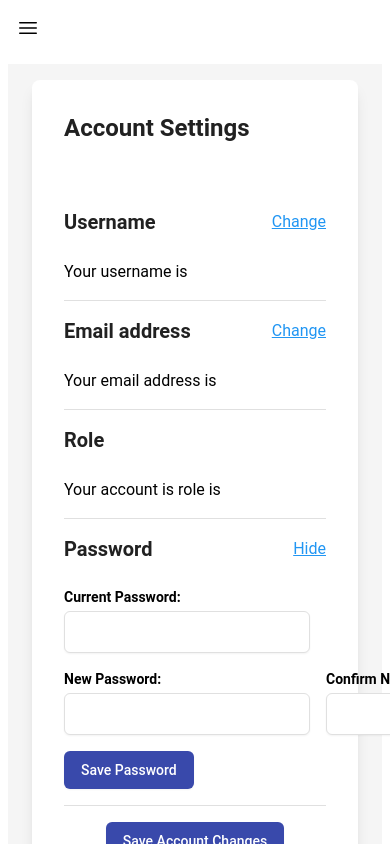
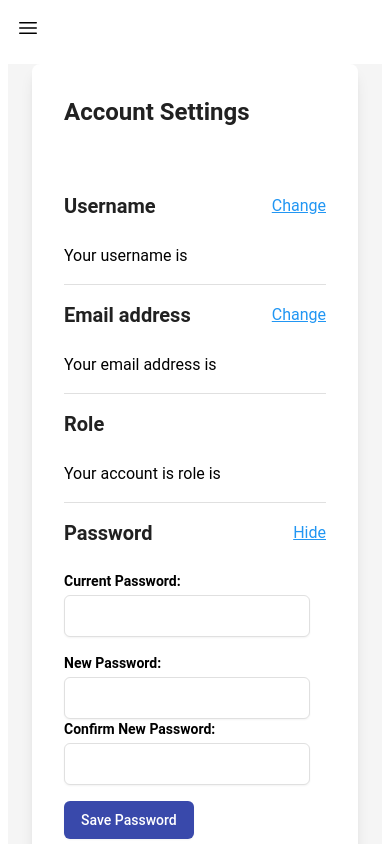
Before and after one commit to Ansh09-chawla/GPT-Compare, a React (Vite) app in the folder frontend/: page /home/account-settings in a window 390 px wide. Built offline with nearby package versions, Linux system fonts and the light colour scheme; no server answers; sample sign-in values are in the browser's storage.

Commit message:
Finalized the Account-Settings Page Responsive

```diff
--- a/frontend/src/pages/AccountSettings/Account.tsx
+++ b/frontend/src/pages/AccountSettings/Account.tsx
@@ -117,7 +117,7 @@ const AccountSettings = () => {
 
   return (
     <div className="min-h-screen flex items-center justify-center bg-gray-100 px-6">
-      <div className="w-full max-w-10xl p-8 space-y-10 rounded-lg bg-white shadow-lg font-inter">
+      <div className="w-full max-w-8xl p-8 space-y-10 rounded-lg bg-white shadow-lg font-inter">
         <h2 className="text-left text-2xl font-bold text-gray-900">
           Account Settings
         </h2>
@@ -204,7 +204,7 @@ const AccountSettings = () => {
                     onChange={(e) => setCurrentPassword(e.target.value)}
                   />
                 </div>
-                <div className="flex mb-4">
+                <div className="flex flex-wrap">
                   <div className="mr-4">
                     <label
                       htmlFor="newPassword"
@@ -218,9 +218,11 @@ const AccountSettings = () => {
                       className="mt-1 block w-30 px-3 py-2 bg-white border border-gray-300 rounded-md shadow-sm focus:outline-none focus:ring-indigo-500 focus:border-indigo-500"
                       value={newPassword}
                       onChange={(e) => setNewPassword(e.target.value)}
+
                     />
                   </div>
-                  <div className = "sm:w-1/2">
+                  <br></br>
+                  <div className="mr-4">
                     <label
                       htmlFor="confirmPassword"
                       className="block text-sm font-normal text-black-700"
@@ -233,6 +235,7 @@ const AccountSettings = () => {
                       className="mt-1 block w-30 px-3 py-2 bg-white border border-gray-300 rounded-md shadow-sm focus:outline-none focus:ring-indigo-500 focus:border-indigo-500"
                       value={confirmPassword}
                       onChange={(e) => setConfirmPassword(e.target.value)}
+
                     />
                   </div>
                 </div>
@@ -243,6 +246,7 @@ const AccountSettings = () => {
                 type="button"
                 onClick={handleChangePassword}
                 className="inline-flex justify-center py-2 px-4 border border-transparent shadow-sm text-sm font-medium rounded-md text-white bg-indigo-600 hover:bg-indigo-700 focus:outline-none focus:ring-2 focus:ring-offset-2 focus:ring-indigo-500"
+                style={{ marginTop: "16px" }}
               >
                 Save Password
               </button>
```
